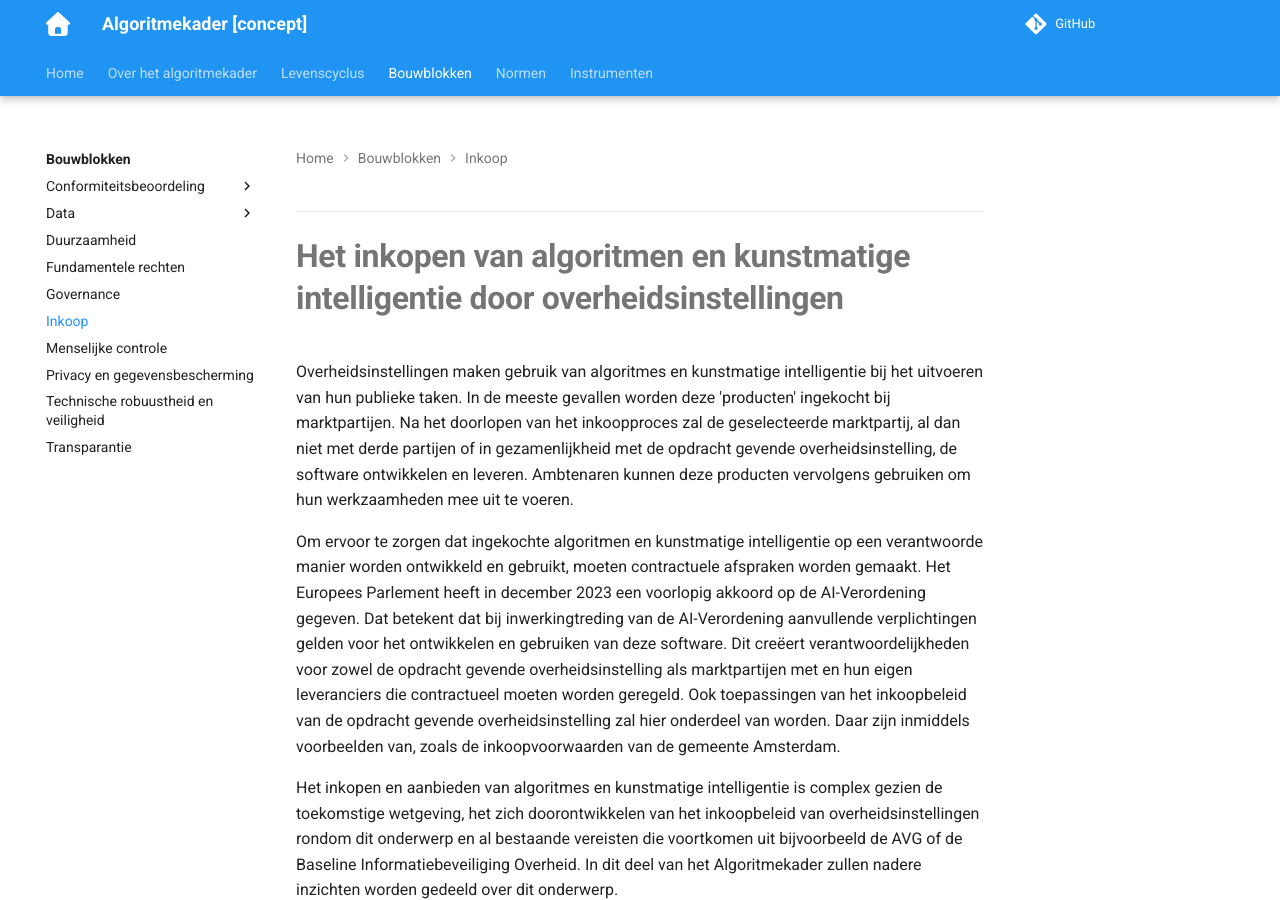
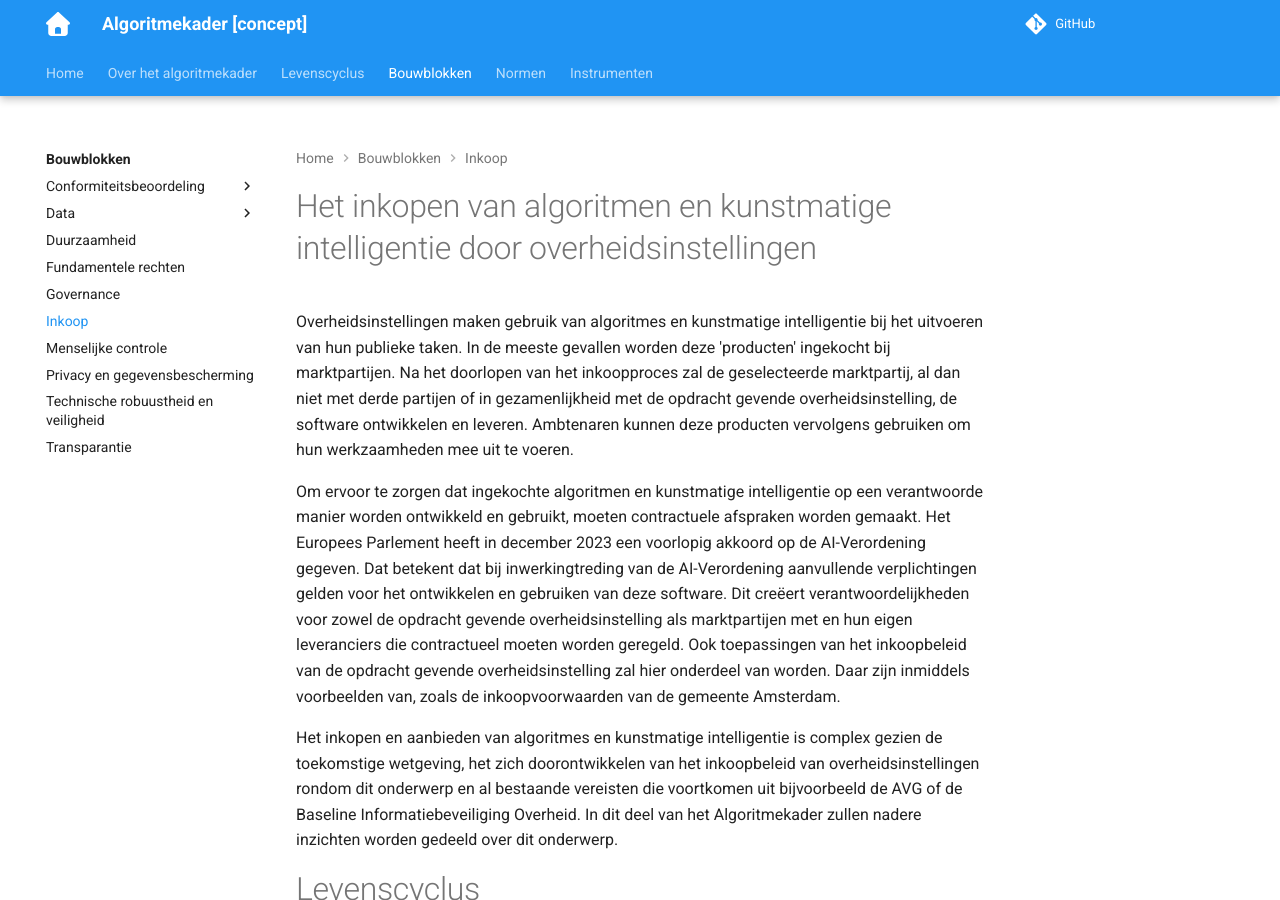
Before and after one commit to ruthkoole/algoritmekader-test, an MkDocs documentation site: the page built from docs/bouwblokken/inkoop/index.md, in a window 1280 px wide and 900 px high. Built offline with MkDocs 1.6.1 and Material for MkDocs 9.7.7, drawn with Linux system fonts in a browser that asks for light colours; comment, search, counter and statistics services are not loaded.

Commit message:
fix de opmaak

```diff
--- a/docs/bouwblokken/inkoop/index.md
+++ b/docs/bouwblokken/inkoop/index.md
@@ -1,5 +1,4 @@
----
-# **Het inkopen van algoritmen en kunstmatige intelligentie door overheidsinstellingen**
+# Het inkopen van algoritmen en kunstmatige intelligentie door overheidsinstellingen
 
 Overheidsinstellingen maken gebruik van algoritmes en kunstmatige intelligentie bij het uitvoeren van hun publieke taken. In de meeste gevallen worden deze 'producten' ingekocht bij marktpartijen. Na het doorlopen van het inkoopproces zal de geselecteerde marktpartij, al dan niet met derde partijen of in gezamenlijkheid met de opdracht gevende overheidsinstelling, de software ontwikkelen en leveren. Ambtenaren kunnen deze producten vervolgens gebruiken om hun werkzaamheden mee uit te voeren.
 
@@ -7,34 +6,34 @@ Om ervoor te zorgen dat ingekochte algoritmen en kunstmatige intelligentie op ee
 
 Het inkopen en aanbieden van algoritmes en kunstmatige intelligentie is complex gezien de toekomstige wetgeving, het zich doorontwikkelen van het inkoopbeleid van overheidsinstellingen rondom dit onderwerp en al bestaande vereisten die voortkomen uit bijvoorbeeld de AVG of de Baseline Informatiebeveiliging Overheid. In dit deel van het Algoritmekader zullen nadere inzichten worden gedeeld over dit onderwerp.
 
-# **Levenscyclus**
+# Levenscyclus
 Het inkopen van algoritmen en kunstmatige intelligentie door overheidsinstellingen is sterk afhankelijk van de vraag. In sommige gevallen wordt gevraagd of een een ‘kant-en-klare’ oplossing kan worden ingekocht, omdat duidelijk is dat dit direct ondersteunt bij het uitvoeren van de wettelijke taak. In andere gevallen is het noodzakelijk dat het benodigde product uit de markt eerst moet worden aangepast voordat het kan worden gebruikt óf dat een geheel nieuw product wordt ontwikkeld. Dit is heeft invloed op de 'fase van de levenscyclus waarin het in te kopen algoritmen of de kunstmatige intelligentie zich bevindt. Dit heeft vervolgens weer invloed op de werkzaamheden die moeten worden uitgevoerd om het beoogde algoritme of kunstmatige intelligentie verantwoorde te ontwikkelen en om te kunnen gebruiken, waar afspraken over moeten worden gemaakt. Dit wordt hieronder per fase toegelicht.
 
-## **Probleem analyse**
+## Probleem analyse
 
 
-## **Ontwerp**
+## Ontwerp
 
 
 
-## **Data verkennen en (data)preparatie**
+## Data verkennen en (data)preparatie
 
 
 
-## **Ontwikkelen**
+## Ontwikkelen
 
 
 
 
-## **Validatie**
+## Validatie
 
 
 
-## **Implementatie**
+## Implementatie
 
 
 
-# **Normen**
+# Normen
 
 Onderstaand een overzicht van de minimale vereisten die volgen uit geldende wet- en regelgeving, toetingskaders en andere bronnen
 
```
